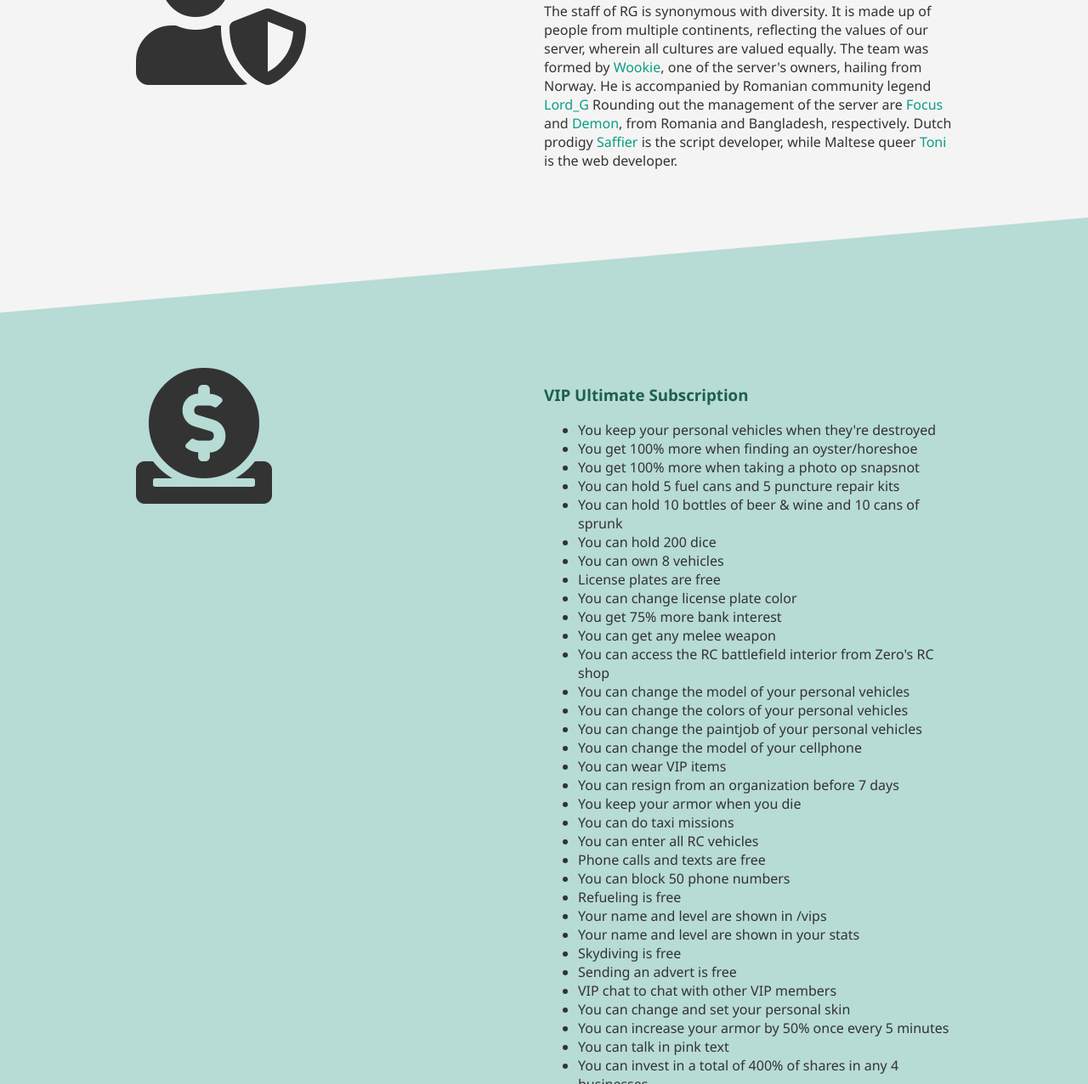
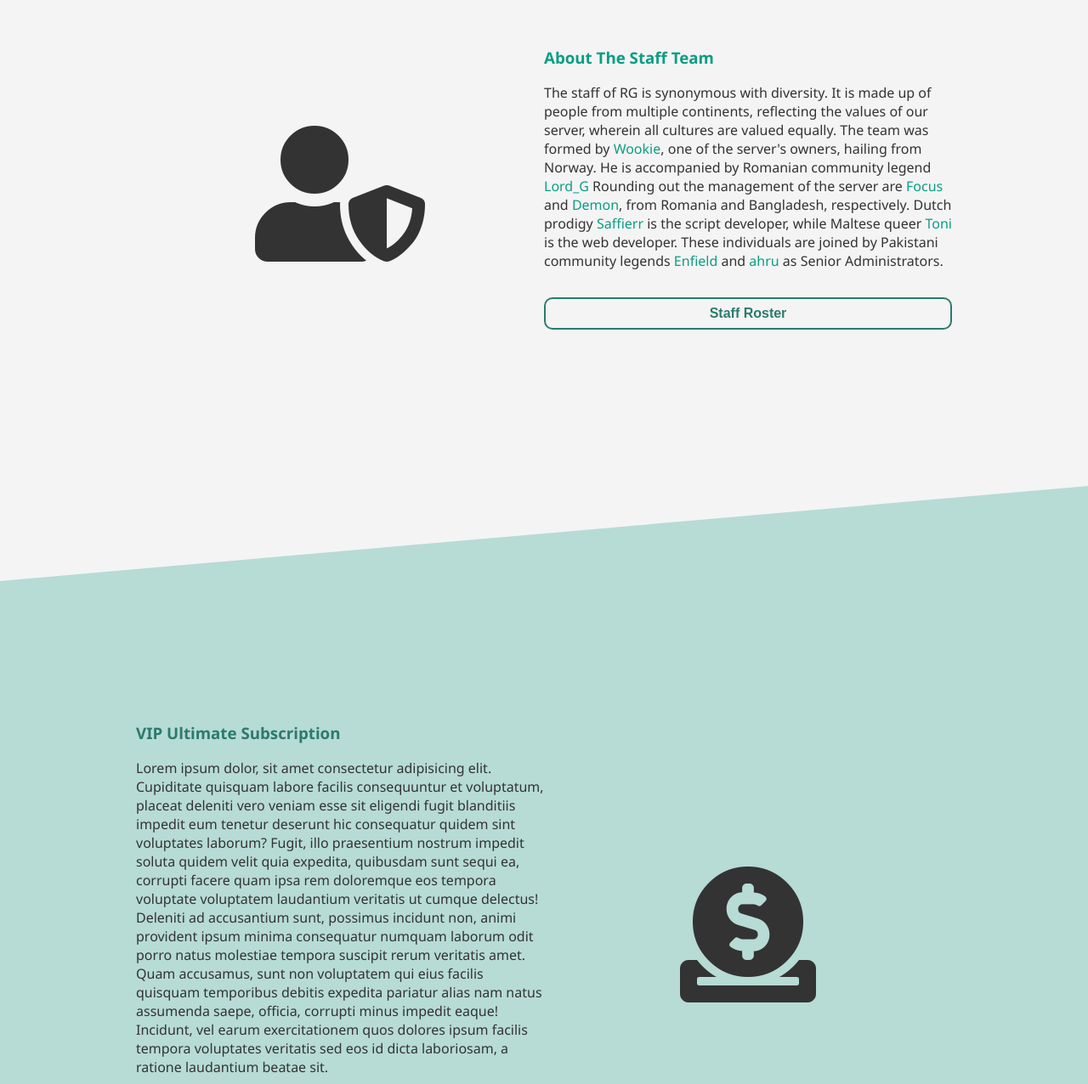
Before and after one commit to Focus04/homepage, a plain HTML site: page index.html in a window 1280 px wide. Shown: the part 1524-2800 px from the top of the page at 85% size. Drawn offline with Linux system fonts and the light colour scheme.

Commit message:
Final touches

```diff
--- a/index.html
+++ b/index.html
@@ -21,19 +21,19 @@
       <img src="./img/banner.png" class="logo">
       <div class="main-buttons">
         <div>
-          <button>
-            <a href="samp://89.40.4.118:7777">Server</a>
-          </button>
+          <a href="samp://89.40.4.118:7777">
+            <button>Server</button>
+          </a>
         </div>
         <div>
-          <button>
-            <a href="https://rg-clan.com/index.php" target="_blank">Forums</a>
-          </button>
+          <a href="https://rg-clan.com/index.php" target="_blank">
+            <button>Forums</button>
+          </a>
         </div>
         <div>
-          <button>
-            <a href="https://rg-clan.com/index.php?board=13.0" target="_blank">Discord</a>
-          </button>
+          <a href="https://rg-clan.com/index.php?board=13.0" target="_blank">
+            <button>Discord</button>
+          </a>
         </div>
       </div>
     </div>
@@ -81,59 +81,30 @@
 
   <section class="bg-light skewed">
     <div class="container grid-2 container-skewed">
-      <i class="fas fa-user-shield fa-10x"></i>
+      <div class="icon">
+        <i class="fas fa-user-shield fa-10x"></i>
+      </div>
       <div>
         <h3>About The Staff Team</h3>
-        <p>The staff of RG is synonymous with diversity. It is made up of people from multiple continents, reflecting the values of our server, wherein all cultures are valued equally. The team was formed by <span>Wookie</span>, one of the server's owners, hailing from Norway. He is accompanied by Romanian community legend <span>Lord_G</span> Rounding out the management of the server are <span>Focus</span> and <span>Demon</span>, from Romania and Bangladesh, respectively. Dutch prodigy <span>Saffier</span> is the script developer, while Maltese queer <span>Toni</span> is the web developer.
+        <p class="description">The staff of RG is synonymous with diversity. It is made up of people from multiple continents, reflecting the values of our server, wherein all cultures are valued equally. The team was formed by <span>Wookie</span>, one of the server's owners, hailing from Norway. He is accompanied by Romanian community legend <span>Lord_G</span> Rounding out the management of the server are <span>Focus</span> and <span>Demon</span>, from Romania and Bangladesh, respectively. Dutch prodigy <span>Saffierr</span> is the script developer, while Maltese queer <span>Toni</span> is the web developer. These individuals are joined by Pakistani community legends <span>Enfield</span> and <span>ahru</span> as Senior Administrators.</p>
+        <a href="https://rg-clan.com/index.php?action=staff" target="_blank">
+          <button>Staff Roster</button>
+        </a>
       </div>
     </div>
   </section>
 
   <section class="bg-color skewed-2">
     <div class="container grid-2 container-skewed-2">
-      <i class="fas fa-donate fa-10x"></i>
       <div>
         <h3>VIP Ultimate Subscription</h3>
-        <ul>
-          <li>You keep your personal vehicles when they're destroyed</li>
-          <li>You get 100% more when finding an oyster/horeshoe</li>
-          <li>You get 100% more when taking a photo op snapsnot</li>
-          <li>You can hold 5 fuel cans and 5 puncture repair kits</li>
-          <li>You can hold 10 bottles of beer & wine and 10 cans of sprunk</li>
-          <li>You can hold 200 dice</li>
-          <li>You can own 8 vehicles</li>
-          <li>License plates are free</li>
-          <li>You can change license plate color</li>
-          <li>You get 75% more bank interest</li>
-          <li>You can get any melee weapon</li>
-          <li>You can access the RC battlefield interior from Zero's RC shop</li>
-          <li>You can change the model of your personal vehicles</li>
-          <li>You can change the colors of your personal vehicles</li>
-          <li>You can change the paintjob of your personal vehicles</li>
-          <li>You can change the model of your cellphone</li>
-          <li>You can wear VIP items</li>
-          <li>You can resign from an organization before 7 days</li>
-          <li>You keep your armor when you die</li>
-          <li>You can do taxi missions</li>
-          <li>You can enter all RC vehicles</li>
-          <li>Phone calls and texts are free</li>
-          <li>You can block 50 phone numbers</li>
-          <li>Refueling is free</li>
-          <li>Your name and level are shown in /vips</li>
-          <li>Your name and level are shown in your stats</li>
-          <li>Skydiving is free</li>
-          <li>Sending an advert is free</li>
-          <li>VIP chat to chat with other VIP members</li>
-          <li>You can change and set your personal skin</li>
-          <li>You can increase your armor by 50% once every 5 minutes</li>
-          <li>You can talk in pink text</li>
-          <li>You can invest in a total of 400% of shares in any 4 businesses</li>
-          <li>You can change your name 4 times a day</li>
-          <li>You can add snow plows and neon tubes to your vehicles</li>
-        </ul>
-        <button>
-          <a href="https://www.paypal.com/donate/?business=SVPLSQ6WK9RDN&item_name=Community+Donations&currency_code=USD" target="_blank">Donate</a>
-        </button>
+        <p class="description">Lorem ipsum dolor, sit amet consectetur adipisicing elit. Cupiditate quisquam labore facilis consequuntur et voluptatum, placeat deleniti vero veniam esse sit eligendi fugit blanditiis impedit eum tenetur deserunt hic consequatur quidem sint voluptates laborum? Fugit, illo praesentium nostrum impedit soluta quidem velit quia expedita, quibusdam sunt sequi ea, corrupti facere quam ipsa rem doloremque eos tempora voluptate voluptatem laudantium veritatis ut cumque delectus! Deleniti ad accusantium sunt, possimus incidunt non, animi provident ipsum minima consequatur numquam laborum odit porro natus molestiae tempora suscipit rerum veritatis amet. Quam accusamus, sunt non voluptatem qui eius facilis quisquam temporibus debitis expedita pariatur alias nam natus assumenda saepe, officia, corrupti minus impedit eaque! Incidunt, vel earum exercitationem quos dolores ipsum facilis tempora voluptates veritatis sed eos id dicta laboriosam, a ratione laudantium beatae sit.</p>
+        <a href="https://www.paypal.com/donate/?business=SVPLSQ6WK9RDN&item_name=Community+Donations&currency_code=USD" target="_blank">
+          <button>Donate</button>
+        </a>
+      </div>
+      <div class="icon">
+        <i class="fas fa-donate fa-10x"></i>
       </div>
     </div>
   </section>
@@ -143,11 +114,13 @@
       <i class="fas fa-users fa-10x"></i>
       <div>
         <h3>Online Players</h3>
+        <button id="show">Show</button>
         <iframe
           src="http://www.game-state.com/iframe.php?ip=89.40.4.118&port=7777&bgcolor=0B9D84&bordercolor=0B9D84&fieldcolor=F4F4F4&valuecolor=F4F4F4&oddrowscolor=77C2B7&showgraph=false&showplayers=true&graphvalues=F4F4F4&graphaxis=F4F4F4&width=250&graph_height=105&plist_height=200&font_size=9"
           frameborder="0"
           scrolling="no"
-          style="width: 250px; height: 365px">
+          style="width: 250px; height: 365px"
+          class="table">
         </iframe>
       </div>
     </div>
--- a/index.js
+++ b/index.js
@@ -2,6 +2,7 @@ const slides = document.querySelectorAll('.slide');
 const circles = document.querySelectorAll('.circle');
 const next = document.querySelector('#next');
 const prev = document.querySelector('#prev');
+const show = document.querySelector('#show');
 
 const nextSlide = () => {
   const current = document.querySelector('.current');
@@ -55,3 +56,13 @@ circles.forEach((circle) => {
   });
 });
 slideInterval = setInterval(nextSlide, 10000);
+show.addEventListener('click', () => {
+  const table = document.querySelector('.table');
+  if (show.innerHTML === 'Show') {
+    table.style.display = 'block';
+    show.innerHTML = 'Hide';
+  } else {
+    table.style.display = 'none';
+    show.innerHTML = 'Show';
+  }
+});
--- a/style.css
+++ b/style.css
@@ -5,7 +5,7 @@
   --color-light: #f4f4f4;
   --color-second: #0b9d84;
   --color-second-light: #00ffd5;
-  --color-second-dark: #1d5e52;
+  --color-second-dark: #2c7a6d;
   --color-second-bg: #b7dbd5;
 }
 
@@ -18,6 +18,9 @@ body {
 
 section {
   position: relative;
+  min-height: 100vh;
+  display: grid;
+  align-items: center;
 }
 
 footer {
@@ -27,22 +30,13 @@ footer {
 }
 
 button {
-  border: 2px solid var(--color-second);
   border-radius: 10px;
   background: transparent;
-  color: var(--color-second);
   cursor: pointer;
   outline: none;
   transition: .4s;
-}
-
-button:hover {
-  background: rgba(0, 255, 213, .2);
-  color: var(--color-light);
-}
-
-button:hover a {
-  color: var(--color-light);
+  border: 2px solid var(--color-second);
+  color: var(--color-second);
 }
 
 h3 {
@@ -59,20 +53,22 @@ a {
 }
 
 iframe {
-  width: 100%;
+  width: 75%;
+  margin: auto;
   border-radius: 10px;
   color: var(--color-light);
   font-size: .9em;
   box-shadow: 0 0 10px var(--color-main);
+  display: none;
+  transition: 0.4s;
 }
 
 span {
   color: var(--color-second-light);
 }
 
-.skewed span {
+.description span {
   color: var(--color-second);
-  cursor: pointer;
 }
 
 .showcase {
@@ -142,16 +138,49 @@ span {
 }
 
 .main-buttons button,
-.skewed-2 button {
+.container button {
+  position: relative;
+  z-index: 1;
   padding: .5em;
   margin: 1rem;
   font-weight: 600;
   font-size: medium;
 }
 
-.skewed-2 button {
+.container button {
   width: 100%;
-  margin: 1rem 0;
+  margin: 2rem 0;
+  border-color: var(--color-second-dark);
+  color: var(--color-second-dark);
+}
+
+.showcase button:hover {
+  background: rgba(0, 255, 213, .1);
+  color: var(--color-light);
+}
+
+.container button::after {
+  content: '';
+  position: absolute;
+  top: 0;
+  left: 0;
+  z-index: -1;
+  width: 100%;
+  height: 100%;
+  background: rgba(44, 122, 109, .2);
+  border-radius: 7px;
+  transform: scaleX(0);
+  transform-origin: right;
+  transition: transform .4s ease-in;
+}
+
+.container button:hover::after {
+  transform: scaleX(1);
+  transform-origin: left;
+}
+
+.container button:hover {
+  color: var(--color-dark);
 }
 
 .slide-buttons button {
@@ -209,6 +238,11 @@ span {
   grid-template-columns: 1fr 1fr 1fr;
 }
 
+.icon {
+  display: grid;
+  place-items: center;
+}
+
 .feature {
   margin: 1rem;
 }
@@ -241,7 +275,6 @@ span {
   transform: skew(0deg, -5deg) translateY(60px);
   position: relative;
   z-index: 2;
-  padding: 5em 0;
 }
 
 .skewed-2 {
@@ -249,11 +282,11 @@ span {
   position: relative;
   z-index: 1;
   padding: 5em 0;
-  padding-top: 13em;
+  padding-top: 12em;
 }
 
 .skewed-3 {
-  padding-top: 0;
+  min-height: unset;
 }
 
 .skewed-3::before {
@@ -272,6 +305,14 @@ span {
 
 .container-skewed-2 {
   transform: skew(0deg, -5deg);
+}
+
+.description::before {
+  content: '';
+  width: 10px;
+  height: 100%;
+  border-radius: 5px;
+  background: var(--color-second);
 }
 
 .center {
```
Also changed, not shown: 1 other file.
